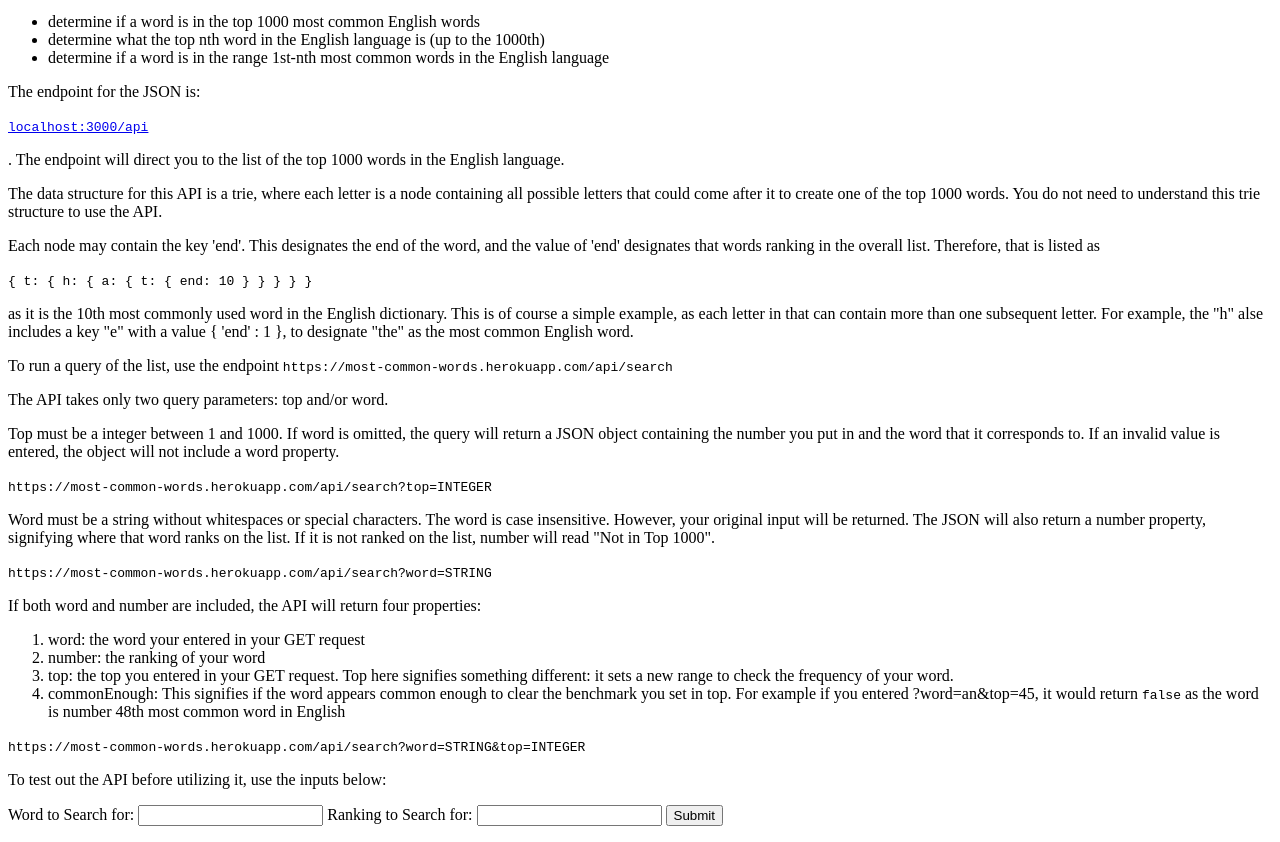
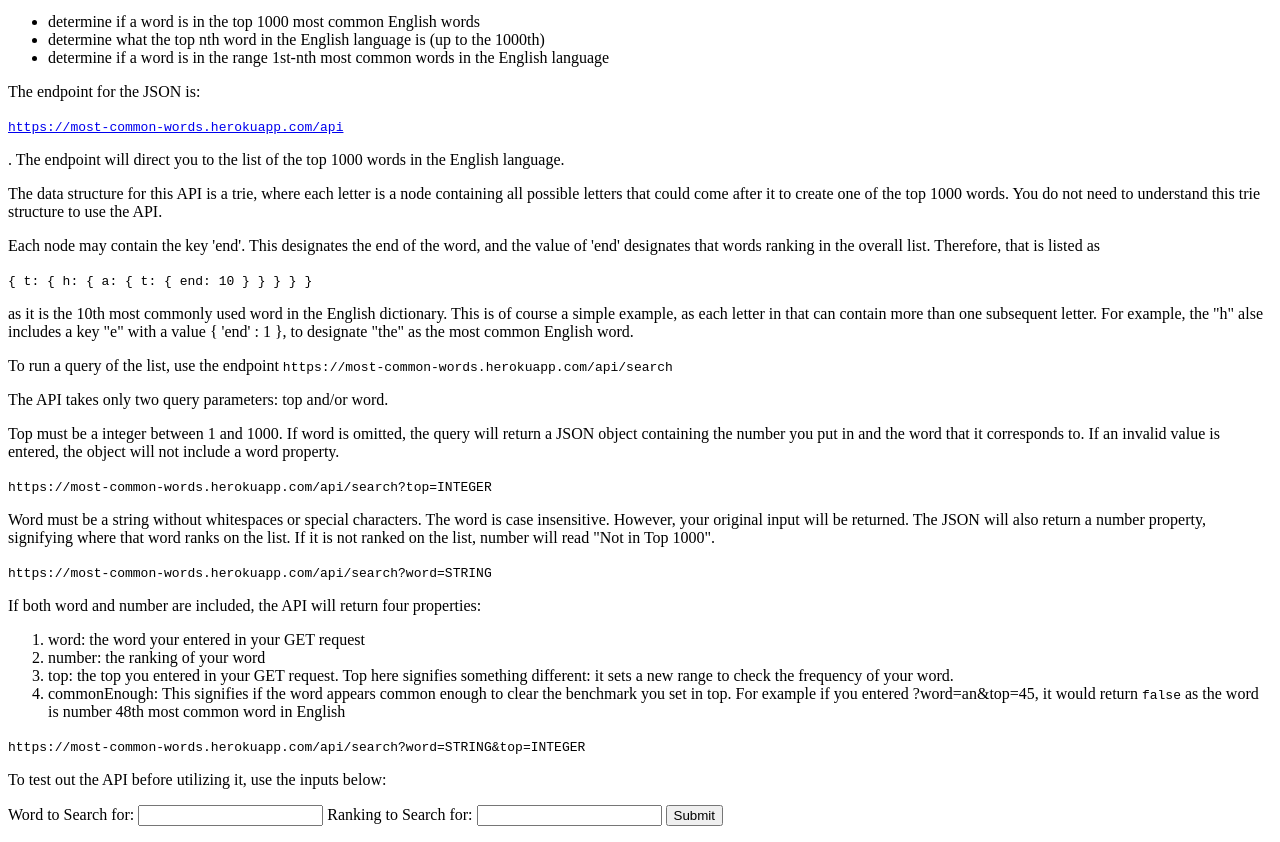
Before and after one commit to mikeshort10/1000-words, a website: page views/index.html in a window 1280 px wide. Shown: the part 101-943 px from the top of the page. Drawn offline with nearby package versions, Linux system fonts and the light colour scheme.

Commit message:
Update index.html

```diff
--- a/views/index.html
+++ b/views/index.html
@@ -14,7 +14,7 @@
 		</p>
 
 		<p>
-			The endpoint for the JSON is: <p><a href="https://most-common-words.herokuapp.com/api"><code>localhost:3000/api</code></a></p>. The endpoint will direct you to the list of the top 1000 words in the English language.</p>
+			The endpoint for the JSON is: <p><a href="https://most-common-words.herokuapp.com/api"><code>https://most-common-words.herokuapp.com/api</code></a></p>. The endpoint will direct you to the list of the top 1000 words in the English language.</p>
 
 
 			<p>The data structure for this API is a trie, where each letter is a node containing all possible letters that could come after it to create one of the top 1000 words. You do not need to understand this trie structure to use the API. </p>
```
